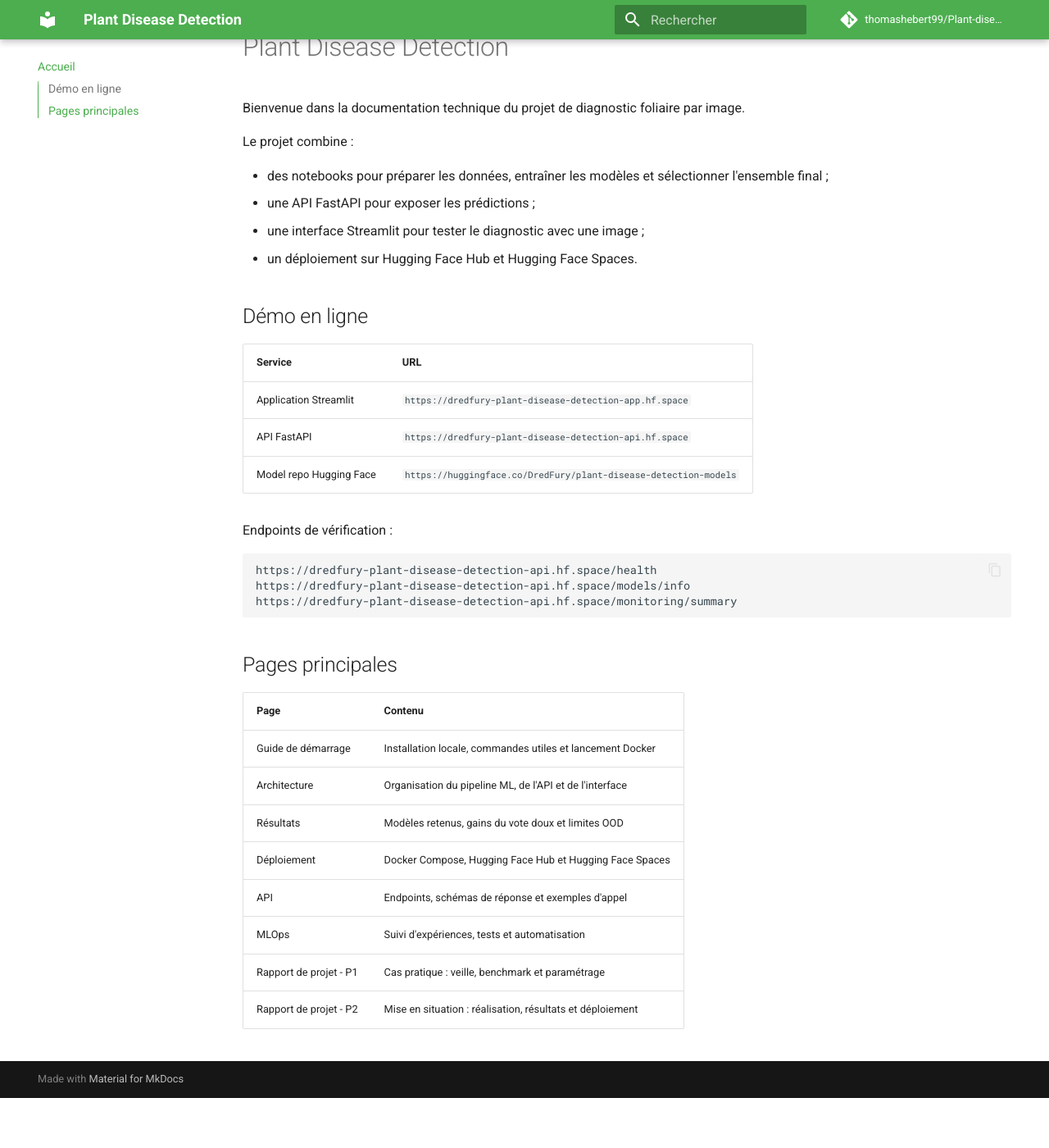
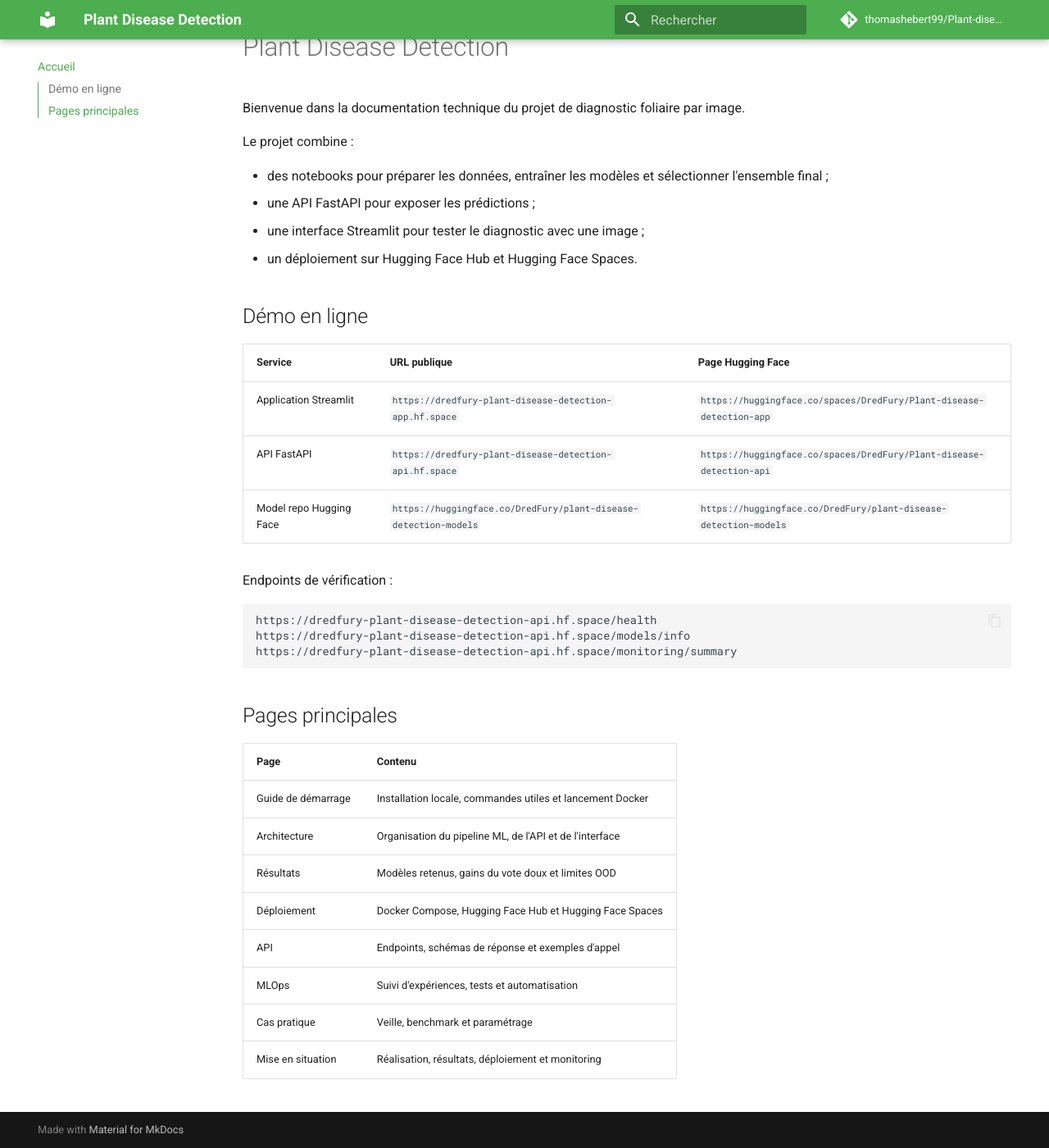
Before and after one commit to thomashebert99/Plant-disease-detection, an MkDocs documentation site: the page built from docs/index.md, in a window 1280 px wide and 1400 px high, scrolled down 109 px. Shown: the whole window at 82% size. Built offline with MkDocs 1.6.1 and Material for MkDocs 9.7.7, drawn with Linux system fonts in a browser that asks for light colours; comment, search, counter and statistics services are not loaded; before the commit the page ends 1448 px from its top, so only the background shows below that.

Commit message:
Ajout des liens

```diff
--- a/docs/index.md
+++ b/docs/index.md
@@ -11,11 +11,11 @@
 
 ## Démo en ligne
 
-| Service | URL |
-|---|---|
-| Application Streamlit | `https://dredfury-plant-disease-detection-app.hf.space` |
-| API FastAPI | `https://dredfury-plant-disease-detection-api.hf.space` |
-| Model repo Hugging Face | `https://huggingface.co/DredFury/plant-disease-detection-models` |
+| Service | URL publique | Page Hugging Face |
+|---|---|---|
+| Application Streamlit | `https://dredfury-plant-disease-detection-app.hf.space` | `https://huggingface.co/spaces/DredFury/Plant-disease-detection-app` |
+| API FastAPI | `https://dredfury-plant-disease-detection-api.hf.space` | `https://huggingface.co/spaces/DredFury/Plant-disease-detection-api` |
+| Model repo Hugging Face | `https://huggingface.co/DredFury/plant-disease-detection-models` | `https://huggingface.co/DredFury/plant-disease-detection-models` |
 
 Endpoints de vérification :
 
@@ -35,5 +35,5 @@
 | Déploiement | Docker Compose, Hugging Face Hub et Hugging Face Spaces |
 | API | Endpoints, schémas de réponse et exemples d'appel |
 | MLOps | Suivi d'expériences, tests et automatisation |
-| Rapport de projet - P1 | Cas pratique : veille, benchmark et paramétrage |
-| Rapport de projet - P2 | Mise en situation : réalisation, résultats et déploiement |
+| Cas pratique | Veille, benchmark et paramétrage |
+| Mise en situation | Réalisation, résultats, déploiement et monitoring |
```
Also changed, not shown: README.md (+6 -6 lines), docs/architecture.md (+5 -5 lines), docs/deployment.md (+5 -5 lines).
